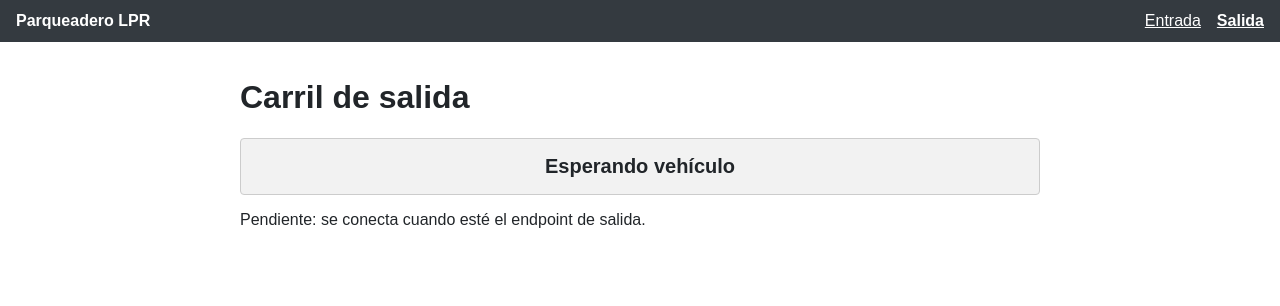
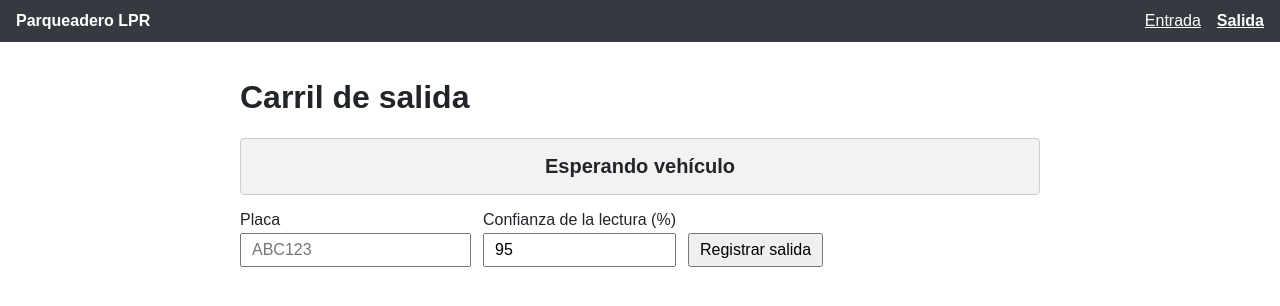
Before and after one commit to luArango02/parqueadero-lpr, a Vue app in the folder frontend/: page /carril/salida in a window 1280 px wide. Shown: the top 306 px of the page. Built offline with nearby package versions, Linux system fonts and the light colour scheme.

Commit message:
feat(frontend): pantalla de carril de salida PARQ-29 PARQ-33

```diff
--- /dev/null
+++ b/frontend/src/components/FormularioLectura.vue
@@ -0,0 +1,45 @@
+<script setup lang="ts">
+import { ref } from 'vue'
+
+// Formulario que simula la lectura de la cámara; lo usan el carril de entrada y el de salida.
+defineProps<{ textoBoton: string; enviando: boolean }>()
+const emit = defineEmits<{ leer: [placa: string, confianza: number] }>()
+
+const placa = ref('')
+const confianza = ref(95)
+
+function enviar() {
+  if (!placa.value.trim()) return
+  emit('leer', placa.value, confianza.value / 100)
+  placa.value = ''
+}
+</script>
+
+<template>
+  <form @submit.prevent="enviar">
+    <label>
+      Placa
+      <input v-model="placa" placeholder="ABC123" maxlength="8" />
+    </label>
+    <label>
+      Confianza de la lectura (%)
+      <input v-model.number="confianza" type="number" min="0" max="100" />
+    </label>
+    <button type="submit" :disabled="enviando">{{ textoBoton }}</button>
+  </form>
+</template>
+
+<style scoped>
+form {
+  display: flex;
+  flex-wrap: wrap;
+  gap: 12px;
+  align-items: flex-end;
+  margin: 16px 0;
+}
+label {
+  display: flex;
+  flex-direction: column;
+  gap: 4px;
+}
+</style>
--- a/frontend/src/services/api.ts
+++ b/frontend/src/services/api.ts
@@ -34,3 +34,18 @@ async function post<T>(ruta: string, cuerpo: unknown): Promise<T> {
 export function registrarIngreso(placa: string, confianza: number): Promise<ResultadoIngreso> {
   return post<ResultadoIngreso>('/accesos/ingreso', { placa, confianza })
 }
+
+export interface ResultadoSalida {
+  autorizado: boolean
+  barrera: 'ABIERTA' | 'CERRADA'
+  motivo: string
+  placa: string
+  tipoVehiculo: 'CARRO' | 'MOTO' | null
+  espacioLiberado: string | null
+  minutosDentro: number | null
+  cobrosPendientes: Cobro[]
+}
+
+export function registrarSalida(placa: string, confianza: number): Promise<ResultadoSalida> {
+  return post<ResultadoSalida>('/accesos/salida', { placa, confianza })
+}
--- a/frontend/src/style.css
+++ b/frontend/src/style.css
@@ -21,3 +21,17 @@ td {
   padding: 6px;
   text-align: left;
 }
+
+.error {
+  color: #dc3545;
+}
+
+.resultado {
+  border: 1px solid #ccc;
+  border-radius: 4px;
+  padding: 8px 16px;
+}
+
+.resultado p {
+  margin: 6px 0;
+}
--- a/frontend/src/views/CarrilEntrada.vue
+++ b/frontend/src/views/CarrilEntrada.vue
@@ -1,24 +1,21 @@
 <script setup lang="ts">
 import { ref } from 'vue'
+import FormularioLectura from '../components/FormularioLectura.vue'
 import IndicadorBarrera from '../components/IndicadorBarrera.vue'
 import { registrarIngreso, type ResultadoIngreso } from '../services/api'
 
-const placa = ref('')
-const confianza = ref(95)
 const enviando = ref(false)
 const error = ref('')
 const resultado = ref<ResultadoIngreso | null>(null)
 const historial = ref<(ResultadoIngreso & { hora: string })[]>([])
 
-async function registrar() {
-  if (!placa.value.trim()) return
+async function registrar(placa: string, confianza: number) {
   enviando.value = true
   error.value = ''
   try {
-    const respuesta = await registrarIngreso(placa.value, confianza.value / 100)
+    const respuesta = await registrarIngreso(placa, confianza)
     resultado.value = respuesta
     historial.value.unshift({ ...respuesta, hora: new Date().toLocaleTimeString('es-CO') })
-    placa.value = ''
   } catch (e) {
     error.value = e instanceof Error ? e.message : 'No se pudo registrar el ingreso'
   } finally {
@@ -32,17 +29,7 @@ async function registrar() {
 
   <IndicadorBarrera :estado="resultado?.barrera ?? null" />
 
-  <form @submit.prevent="registrar">
-    <label>
-      Placa
-      <input v-model="placa" placeholder="ABC123" maxlength="8" />
-    </label>
-    <label>
-      Confianza de la lectura (%)
-      <input v-model.number="confianza" type="number" min="0" max="100" />
-    </label>
-    <button type="submit" :disabled="enviando">Registrar ingreso</button>
-  </form>
+  <FormularioLectura texto-boton="Registrar ingreso" :enviando="enviando" @leer="registrar" />
   <p v-if="error" class="error">{{ error }}</p>
 
   <div v-if="resultado" class="resultado">
@@ -80,29 +67,3 @@ async function registrar() {
     </tbody>
   </table>
 </template>
-
-<style scoped>
-form {
-  display: flex;
-  flex-wrap: wrap;
-  gap: 12px;
-  align-items: flex-end;
-  margin: 16px 0;
-}
-label {
-  display: flex;
-  flex-direction: column;
-  gap: 4px;
-}
-.error {
-  color: #dc3545;
-}
-.resultado {
-  border: 1px solid #ccc;
-  border-radius: 4px;
-  padding: 8px 16px;
-}
-.resultado p {
-  margin: 6px 0;
-}
-</style>
--- a/frontend/src/views/CarrilSalida.vue
+++ b/frontend/src/views/CarrilSalida.vue
@@ -1,9 +1,75 @@
 <script setup lang="ts">
+import { ref } from 'vue'
+import FormularioLectura from '../components/FormularioLectura.vue'
 import IndicadorBarrera from '../components/IndicadorBarrera.vue'
+import { registrarSalida, type ResultadoSalida } from '../services/api'
+
+const enviando = ref(false)
+const error = ref('')
+const resultado = ref<ResultadoSalida | null>(null)
+const historial = ref<(ResultadoSalida & { hora: string })[]>([])
+
+async function registrar(placa: string, confianza: number) {
+  enviando.value = true
+  error.value = ''
+  try {
+    const respuesta = await registrarSalida(placa, confianza)
+    resultado.value = respuesta
+    historial.value.unshift({ ...respuesta, hora: new Date().toLocaleTimeString('es-CO') })
+  } catch (e) {
+    error.value = e instanceof Error ? e.message : 'No se pudo registrar la salida'
+  } finally {
+    enviando.value = false
+  }
+}
+
+function tiempoDentro(minutos: number | null): string {
+  if (minutos === null) return '-'
+  return `${Math.floor(minutos / 60)} h ${minutos % 60} min`
+}
 </script>
 
 <template>
   <h1>Carril de salida</h1>
-  <IndicadorBarrera :estado="null" />
-  <p>Pendiente: se conecta cuando esté el endpoint de salida.</p>
+
+  <IndicadorBarrera :estado="resultado?.barrera ?? null" />
+
+  <FormularioLectura texto-boton="Registrar salida" :enviando="enviando" @leer="registrar" />
+  <p v-if="error" class="error">{{ error }}</p>
+
+  <div v-if="resultado" class="resultado">
+    <p><strong>Placa:</strong> {{ resultado.placa }}</p>
+    <p><strong>Motivo:</strong> {{ resultado.motivo }}</p>
+    <p><strong>Tipo:</strong> {{ resultado.tipoVehiculo ?? '-' }}</p>
+    <p><strong>Espacio liberado:</strong> {{ resultado.espacioLiberado ?? '-' }}</p>
+    <p><strong>Tiempo dentro:</strong> {{ tiempoDentro(resultado.minutosDentro) }}</p>
+    <div v-if="resultado.cobrosPendientes.length">
+      <strong>Cobros pendientes:</strong>
+      <ul>
+        <li v-for="cobro in resultado.cobrosPendientes" :key="cobro.id">
+          {{ cobro.diaOperativo }}: ${{ cobro.valor.toLocaleString('es-CO') }} ({{ cobro.franja }})
+        </li>
+      </ul>
+    </div>
+  </div>
+
+  <h2 v-if="historial.length">Historial</h2>
+  <table v-if="historial.length">
+    <thead>
+      <tr>
+        <th>Hora</th>
+        <th>Placa</th>
+        <th>Barrera</th>
+        <th>Motivo</th>
+      </tr>
+    </thead>
+    <tbody>
+      <tr v-for="(item, i) in historial" :key="i">
+        <td>{{ item.hora }}</td>
+        <td>{{ item.placa }}</td>
+        <td>{{ item.barrera }}</td>
+        <td>{{ item.motivo }}</td>
+      </tr>
+    </tbody>
+  </table>
 </template>
```
